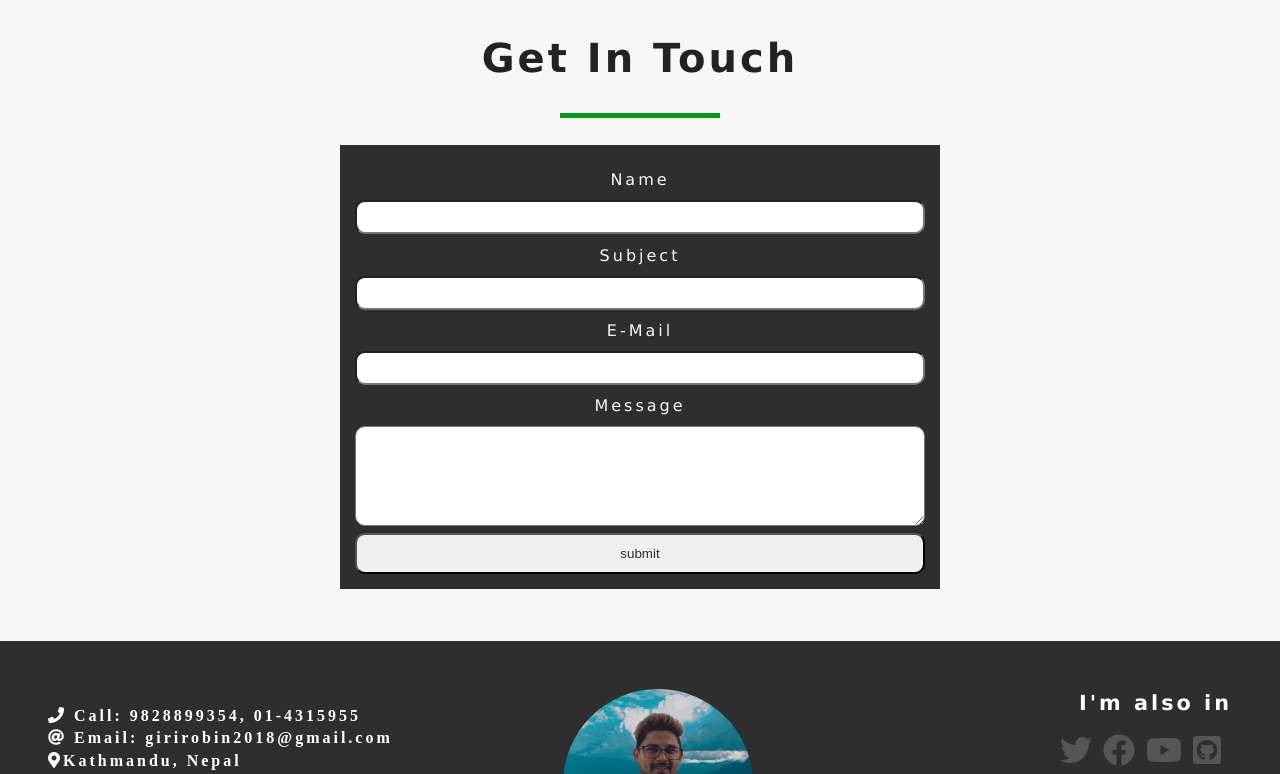
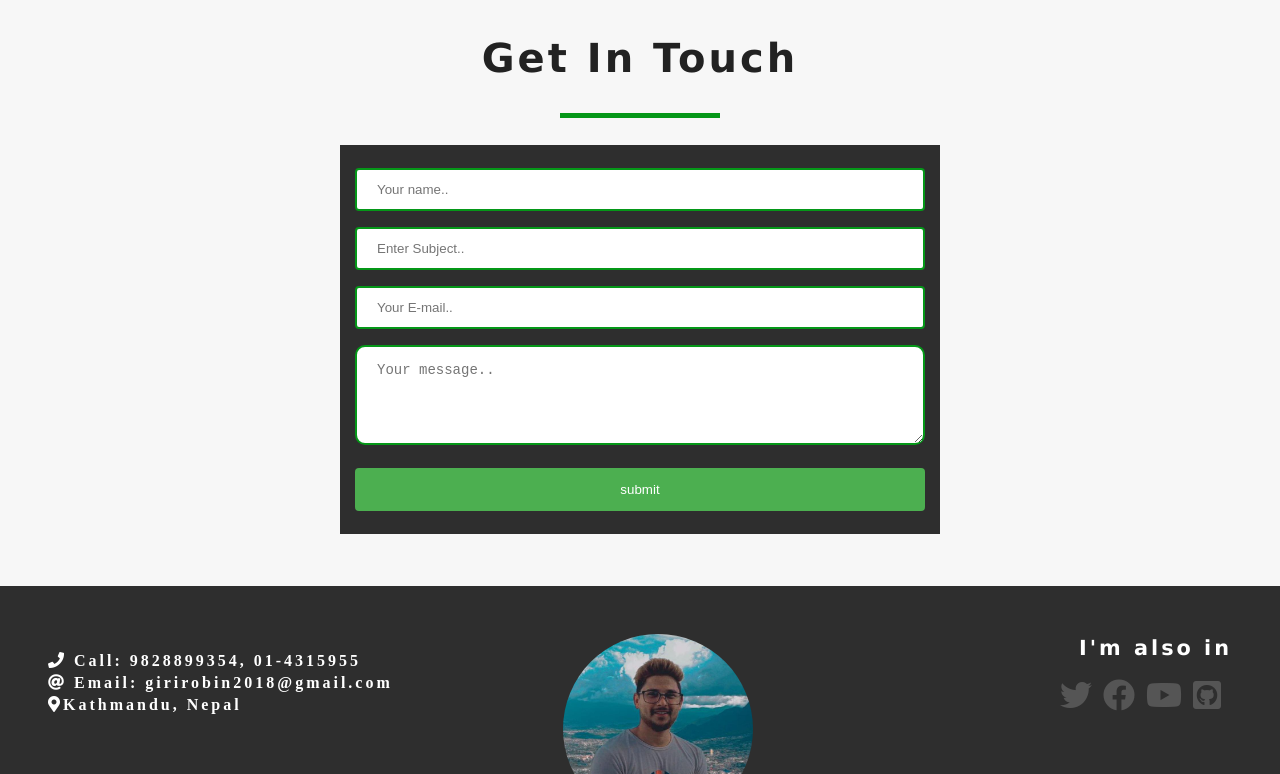
Before and after one commit to robinGiri/Blog, an Angular app: page /contact in a window 1280 px wide. Shown: the part 3526-4300 px from the top of the page. Built offline with nearby package versions, Linux system fonts and the light colour scheme.

Commit message:
email error validation added

```diff
--- a/src/app/contact/contact.component.html
+++ b/src/app/contact/contact.component.html
@@ -3,26 +3,25 @@
         <div></div>
         <form [formGroup]="editForm" (ngSubmit)="onSubmit()" class="contact-form">
 
-            <label for="name">Name</label>
-            <input class="input-field" type="text" name="name" formControlName="name">
+            <input class="input-field" type="text" name="name" formControlName="name" placeholder="Your name..">
             <span class="invalid-feedback" *ngIf="(editForm.get('name').touched || editForm.get('name').dirty) && editForm.get('name').invalid">
                 Name is required
             </span>
 
-            <label>Subject</label>
-            <input class="input-field" type="text" name="subject" formControlName="subject">
+            <input class="input-field" type="text" name="subject" formControlName="subject" placeholder="Enter Subject..">
             <span class="invalid-feedback" *ngIf="(editForm.get('subject').touched || editForm.get('subject').dirty) && editForm.get('subject').invalid">
                 Subject is required
             </span>
 
-            <label for="email">E-mail</label>
-            <input class="input-field" type="email" name="email" id="email" formControlName="email">
-            <span class="invalid-feedback" *ngIf="(editForm.get('email').touched || editForm.get('email').dirty) && editForm.get('email').invalid">
+            <input class="input-field" type="email" name="email" id="email" formControlName="email" placeholder="Your E-mail..">
+            <span class="invalid-feedback" *ngIf="(editForm.get('email').touched || editForm.get('email').dirty) && editForm.get('email').errors?.required">
                 E-mail is required
             </span>
+            <span class="invalid-feedback" *ngIf="(editForm.get('email').touched || editForm.get('email').dirty) && editForm.get('email').errors?.inValidEmail">
+                Email must be a valid email address
+            </span>
 
-            <label for="message">Message</label>
-            <textarea class="input-field" name="message" id="message" formControlName="message"></textarea>
+            <textarea class="input-field" name="message" id="message" formControlName="message" placeholder="Your message.."></textarea>
             <span class="invalid-feedback" *ngIf="(editForm.get('message').touched || editForm.get('message').dirty) && editForm.get('message').invalid">
                 Message is required
             </span>
--- a/src/app/contact/contact.component.scss
+++ b/src/app/contact/contact.component.scss
@@ -59,4 +59,40 @@
 
 .invalid-feedback {
     color: red;
+    font-size: small;
 }
+
+input[type=text], textarea{
+    width: 100%;
+    padding: 12px 20px;
+    margin: 8px 0;
+    display: inline-block;
+    border: 2px solid var(--primaryColor);
+    border-radius: 4px;
+    box-sizing: border-box;
+  }
+
+  input[type=email]{
+    width: 100%;
+    padding: 12px 20px;
+    margin: 8px 0;
+    display: inline-block;
+    border: 2px solid var(--primaryColor);
+    border-radius: 4px;
+    box-sizing: border-box;
+  }
+
+  input[type=submit] {
+    width: 100%;
+    background-color: #4CAF50;
+    color: white;
+    padding: 14px 20px;
+    margin: 8px 0;
+    border: none;
+    border-radius: 4px;
+    cursor: pointer;
+  }
+
+  input[type=submit]:hover {
+    background-color: #45a049;
+  }
--- a/src/app/contact/contact.component.ts
+++ b/src/app/contact/contact.component.ts
@@ -22,7 +22,7 @@ export class ContactComponent implements OnInit {
     this.editForm = this.fb.group({
       name: [ '', this.required],
       subject: [ '',  this.required] ,
-      email: [ '', this.required],
+      email: [ '', [this.required, this.emailValidation]],
       message: [ '', this.required],
     });
   }
@@ -46,4 +46,8 @@ export class ContactComponent implements OnInit {
     return /\S/.test(ac.value) ? null : { 'required': true };
   }
 
+  emailValidation(ac: AbstractControl) {
+    return /^[a-zA-Z0-9_.+-]+@[a-zA-Z0-9-]+.[a-zA-Z0-9-.]+$/.test(ac.value) ? null : { 'inValidEmail': true };
+  }
+
 }
--- a/src/app/interests/interests.component.html
+++ b/src/app/interests/interests.component.html
@@ -2,8 +2,8 @@
     <div class="layer bottom">
       <div class="content-wrap">
         <div class="content-body">
-          <h1>Programming & mathematics</h1>
-          <p>I am passinate about programming and desin. I also love mathematics beacuse I love solving problems.</p>
+          <h1>Music and Traveling</h1>
+          <p>I listern to a lot of music speciall rock and blues.I also love visiting new places and knowing new culture.</p>
         </div>
         <img src="assets/img/split.jpg" alt="">
       </div>
@@ -12,8 +12,8 @@
     <div class="layer top">
         <div class="content-wrap">
           <div class="content-body">
-            <h1>Music and Traveling</h1>
-            <p>I listern to a lot of music speciall rock and blues. I have travel from east to west of Nepal and few states of India</p>
+            <h1>Programming & mathematics</h1>
+            <p>I am passinate about programming and desin. I also love mathematics and solving problems.</p>
           </div>
           <img src="assets/img/splitse.jpg" alt="">
         </div>
```
